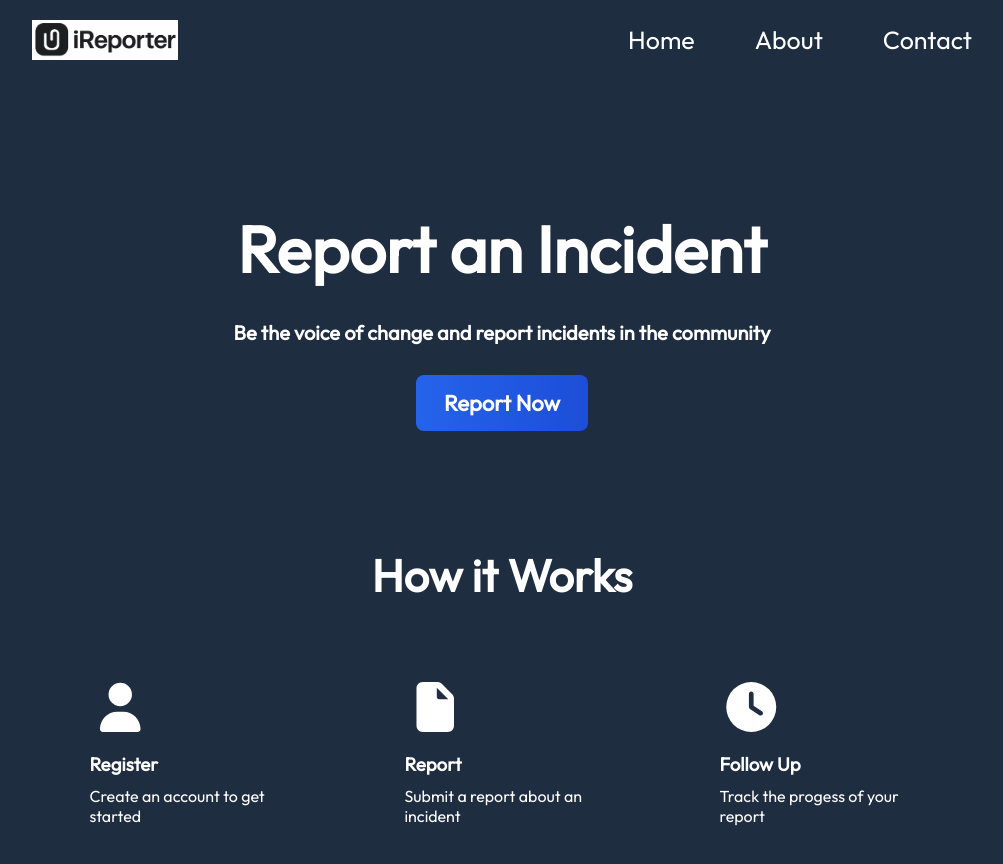
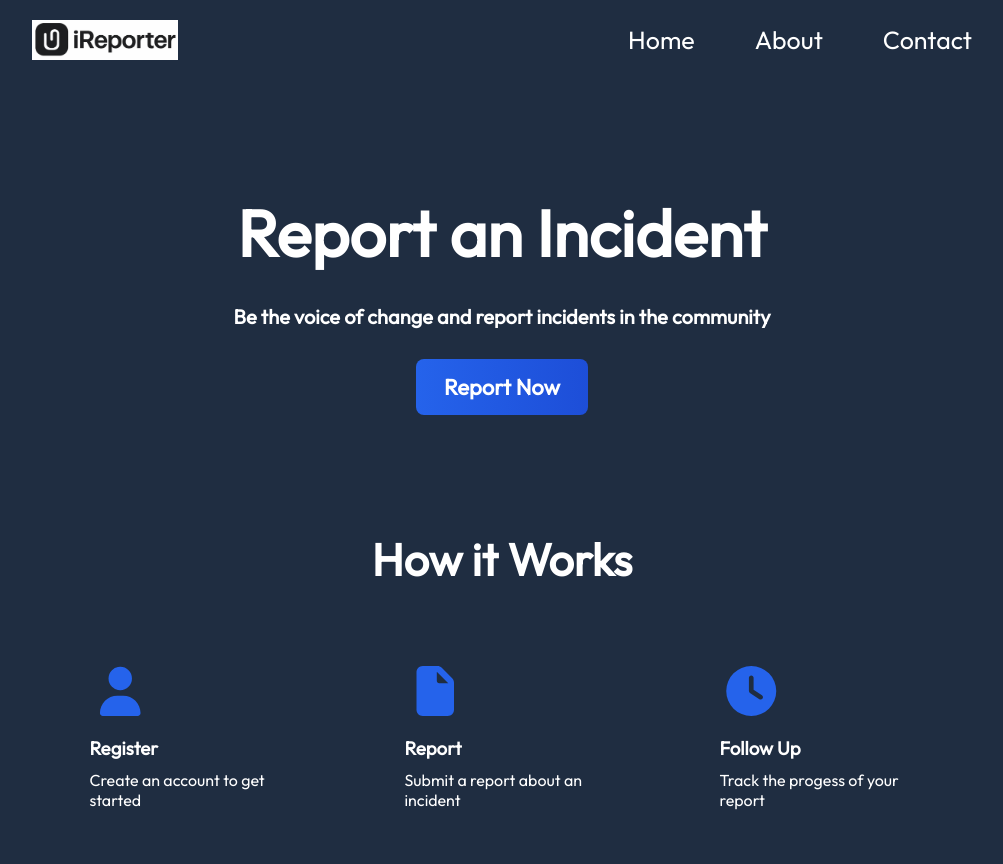
Before and after one commit to KipletingEdwin/iReporter-client, a React (Vite) app: page / in a window 1280 px wide. Shown: the whole page, without its empty margins (138-1141 px from the left). Built offline with nearby package versions, Linux system fonts and the light colour scheme.

Commit message:
add color to fontawesome icons

```diff
--- a/index.html
+++ b/index.html
@@ -2,7 +2,7 @@
 <html lang="en">
   <head>
     <meta charset="UTF-8" />
-    <link rel="icon" type="image/svg+xml" href="/vite.svg" />
+    <link rel="icon" type="image/svg+xml" href="./src/assets/navbar/iReporter.png" />
     <meta name="viewport" content="width=device-width, initial-scale=1.0" />
     <link rel="preconnect" href="https://fonts.googleapis.com">
     <link rel="preconnect" href="https://fonts.gstatic.com" crossorigin>
--- a/src/Components/Hero/Hero.css
+++ b/src/Components/Hero/Hero.css
@@ -8,8 +8,7 @@
     display: flex;
     flex-direction: column;
     align-items: center;
-    padding-top: 3rem;
-
+    padding-top: 2rem;
 }
 
 .hero-details h2{
@@ -73,5 +72,6 @@
 
 .faUser,.faClock, .faFile{
     font-size: 50px;
+    color: #2563eb;
     padding: 10px 0px;
 }
--- a/src/Components/Hero/Hero.jsx
+++ b/src/Components/Hero/Hero.jsx
@@ -17,7 +17,7 @@ const Hero = () => {
             <div className='works-details'>
 
                 <div className="works-sections">
-                <FontAwesomeIcon icon={faUser} className='faUser' />
+                <FontAwesomeIcon icon={faUser} className='faUser'/>
                     <h3>Register</h3>
                     <p>Create an account to get started</p>
                 </div>
@@ -29,7 +29,7 @@ const Hero = () => {
                 </div>
 
                 <div className="works-sections">
-                <FontAwesomeIcon icon={faClock}  className='faClock'/>
+                <FontAwesomeIcon icon={faClock}  className='faClock' />
                     <h3>Follow Up</h3>
                     <p>Track the progess of your report </p>
                 </div>
```
